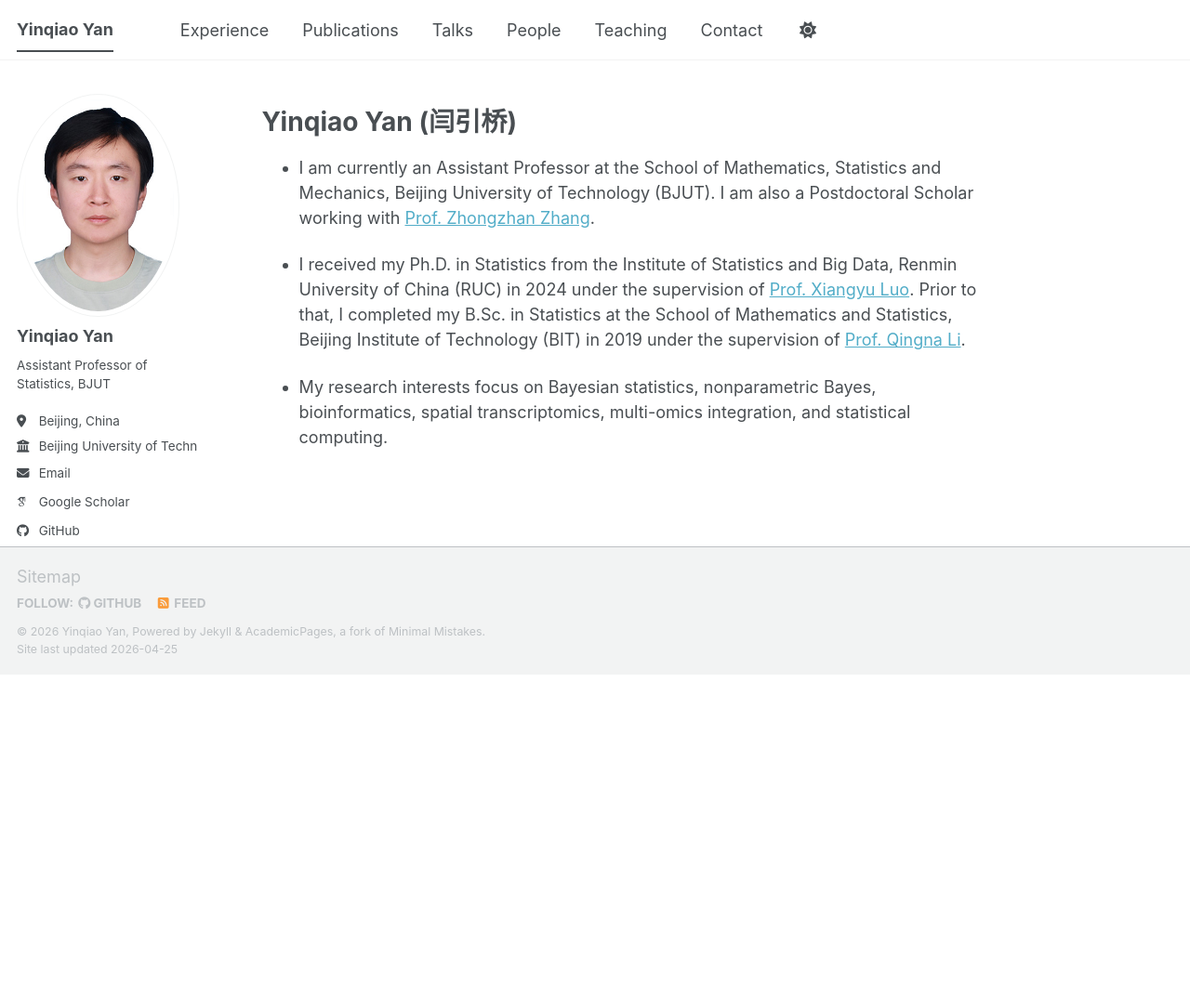
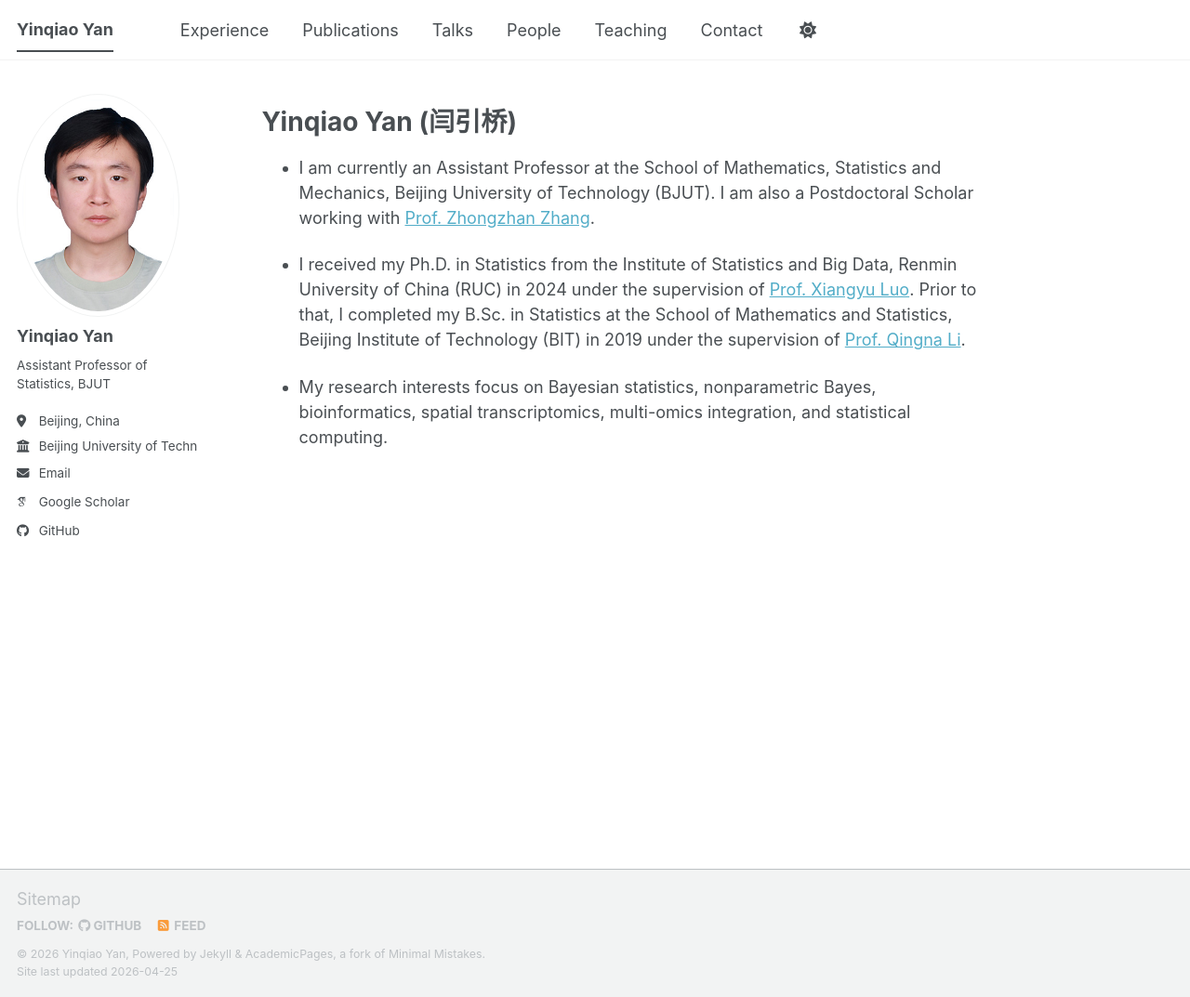
Before and after one commit to yinqiaoyan/yinqiaoyan.github.io, a Jekyll site: the page built from _pages/about.md, in a window 1280 px wide and 1073 px high. Shown: the whole window at 93% size. Built offline with Jekyll 4.4.1, drawn with Linux system fonts in a browser that asks for light colours; some web fonts are replaced; a script bundle is joined from its source files by our own code; library files that are not in the unit come from our copies.

Commit message:
new info

```diff
--- a/assets/css/main.scss
+++ b/assets/css/main.scss
@@ -42,12 +42,13 @@
     "vendor/font-awesome/brands"
 ;
 
-/* Keep the footer below both the main content and the left sidebar */
-#main {
-  display: flow-root;
-  clear: both;
+/* Keep footer below the left sidebar */
+@media (min-width: 64em) {
+  #main {
+    min-height: 780px;
+  }
+
+  .page__footer {
+    clear: both;
+  }
 }
-
-.page__footer {
-  clear: both;
-}
```
